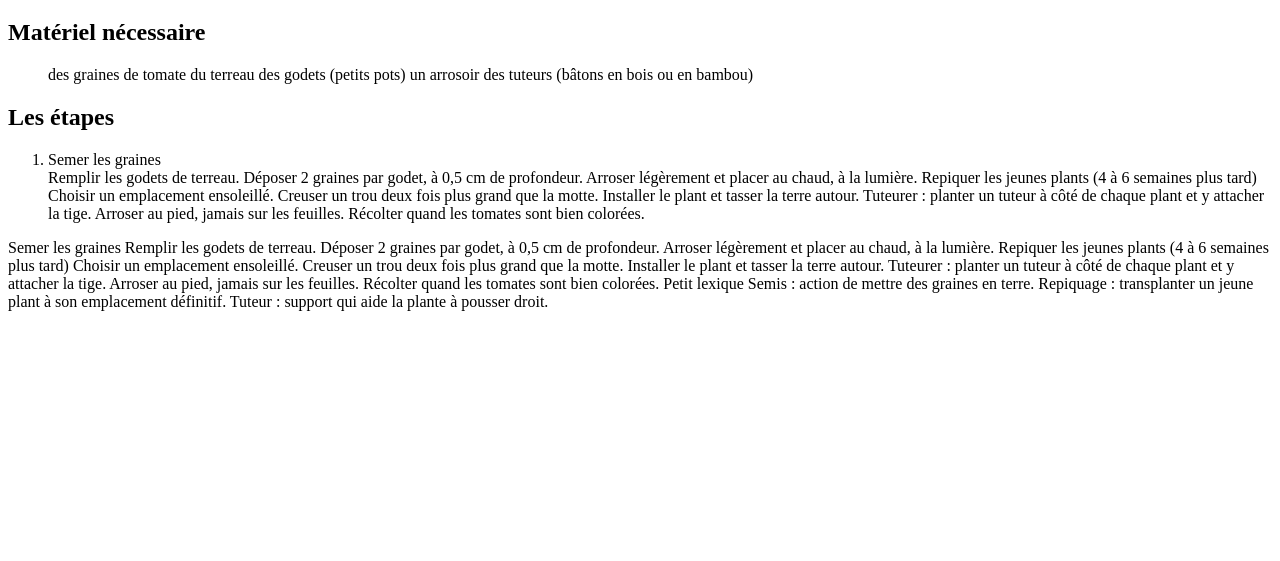
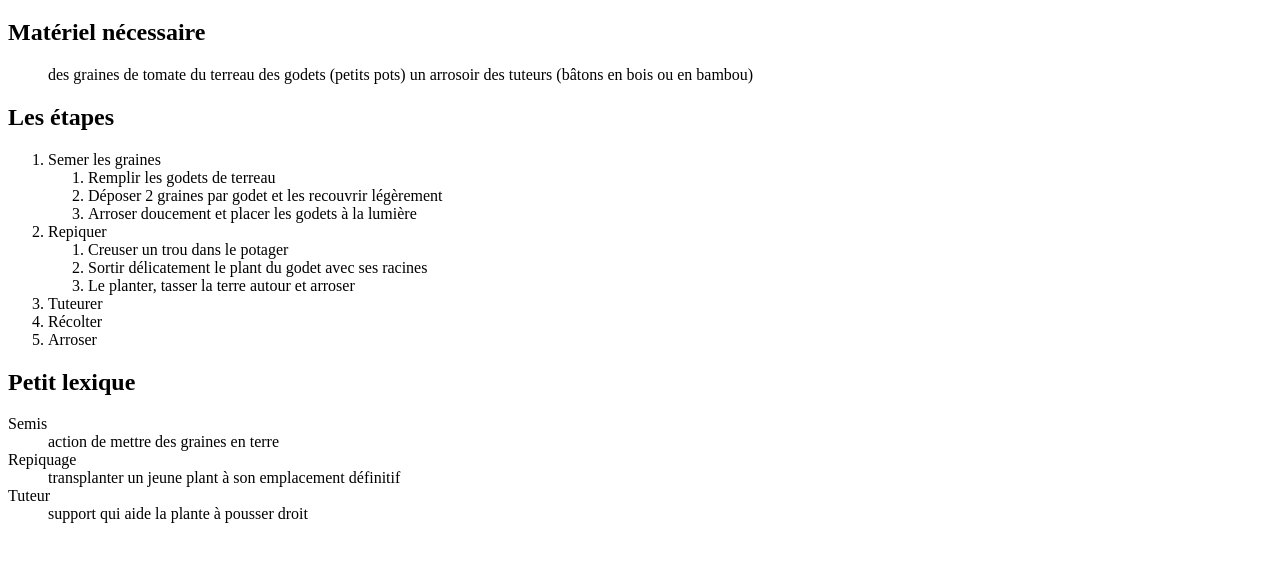
Before and after one commit to KabaKON/premiere_pag, a plain HTML site: page 03-listes/index.html in a window 1280 px wide. Shown: the part 61-622 px from the top of the page. Drawn offline with Linux system fonts and the light colour scheme.

Commit message:
Les listes

```diff
--- a/03-listes/index.html
+++ b/03-listes/index.html
@@ -6,10 +6,10 @@
   <title>Planter des tomates au potager</title>
 </head>
 <body>
-  <!-- TODO 1 : titre principal -->
+  <!--titre principal -->
   <h1>Planter des tomates au potager</h1>
 
-  <!-- TODO 2 : titre de partie + liste NON ordonnée (l'ordre n'a pas d'importance) -->
+  <!-- Liste du matériel -->
   <h2>Matériel nécessaire</h2>
   <ul>
 
@@ -22,37 +22,40 @@
   </ul>
 
 
-  <!-- TODO 3 et 4 : titre de partie + liste ORDONNÉE, avec des sous-listes imbriquées -->
+  <!--Les principales étapes-->
   <h2>Les étapes</h2>
   <ol>
-  <li>Semer les graines</li>
-  Remplir les godets de terreau.
-  Déposer 2 graines par godet, à 0,5 cm de profondeur.
-  Arroser légèrement et placer au chaud, à la lumière.
-  Repiquer les jeunes plants (4 à 6 semaines plus tard)
-  Choisir un emplacement ensoleillé.
-  Creuser un trou deux fois plus grand que la motte.
-  Installer le plant et tasser la terre autour.
-  Tuteurer : planter un tuteur à côté de chaque plant et y attacher la tige.
-  Arroser au pied, jamais sur les feuilles.
-  Récolter quand les tomates sont bien colorées.
+  <li>Semer les graines
+    <ol>
+      <li>Remplir les godets de terreau</li>
+      <li>Déposer 2 graines par godet et les recouvrir légèrement</li>
+      <li>Arroser doucement et placer les godets à la lumière</li>
+    </ol>
+  </li>
+  <li>Repiquer
+    <ol>
+      <li>Creuser un trou dans le potager</li>
+      <li>Sortir délicatement le plant du godet avec ses racines</li>
+      <li>Le planter, tasser la terre autour et arroser</li>
+    </ol>
+  </li>
+  <li>Tuteurer</li>
+  <li>Récolter </li>
+  <li>Arroser</li>
   </ol>
-  Semer les graines
-  Remplir les godets de terreau.
-  Déposer 2 graines par godet, à 0,5 cm de profondeur.
-  Arroser légèrement et placer au chaud, à la lumière.
-  Repiquer les jeunes plants (4 à 6 semaines plus tard)
-  Choisir un emplacement ensoleillé.
-  Creuser un trou deux fois plus grand que la motte.
-  Installer le plant et tasser la terre autour.
-  Tuteurer : planter un tuteur à côté de chaque plant et y attacher la tige.
-  Arroser au pied, jamais sur les feuilles.
-  Récolter quand les tomates sont bien colorées.
 
-  <!-- TODO 5 : titre de partie + liste de DÉFINITIONS -->
-  Petit lexique
-  Semis : action de mettre des graines en terre.
-  Repiquage : transplanter un jeune plant à son emplacement définitif.
-  Tuteur : support qui aide la plante à pousser droit.
+
+  <!--  Le lexique -->
+ <h2>Petit lexique</h2>
+ <dl>
+  <dt>Semis</dt>
+  <dd>action de mettre des graines en terre</dd>
+  <dt>Repiquage</dt>
+  <dd>transplanter un jeune plant à son emplacement définitif</dd>
+  <dt>Tuteur</dt>
+  <dd>support qui aide la plante à pousser droit</dd>
+
+ </dl>
+
 </body>
 </html>
```
